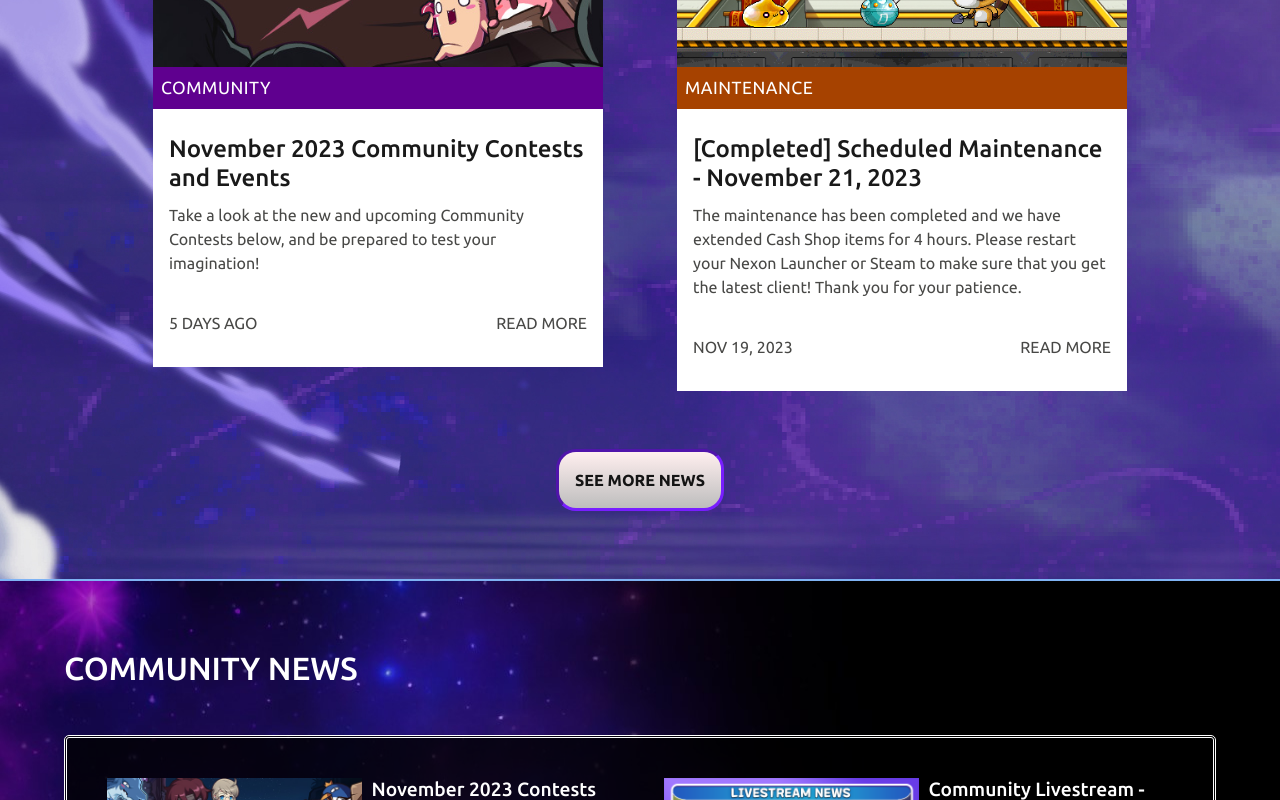
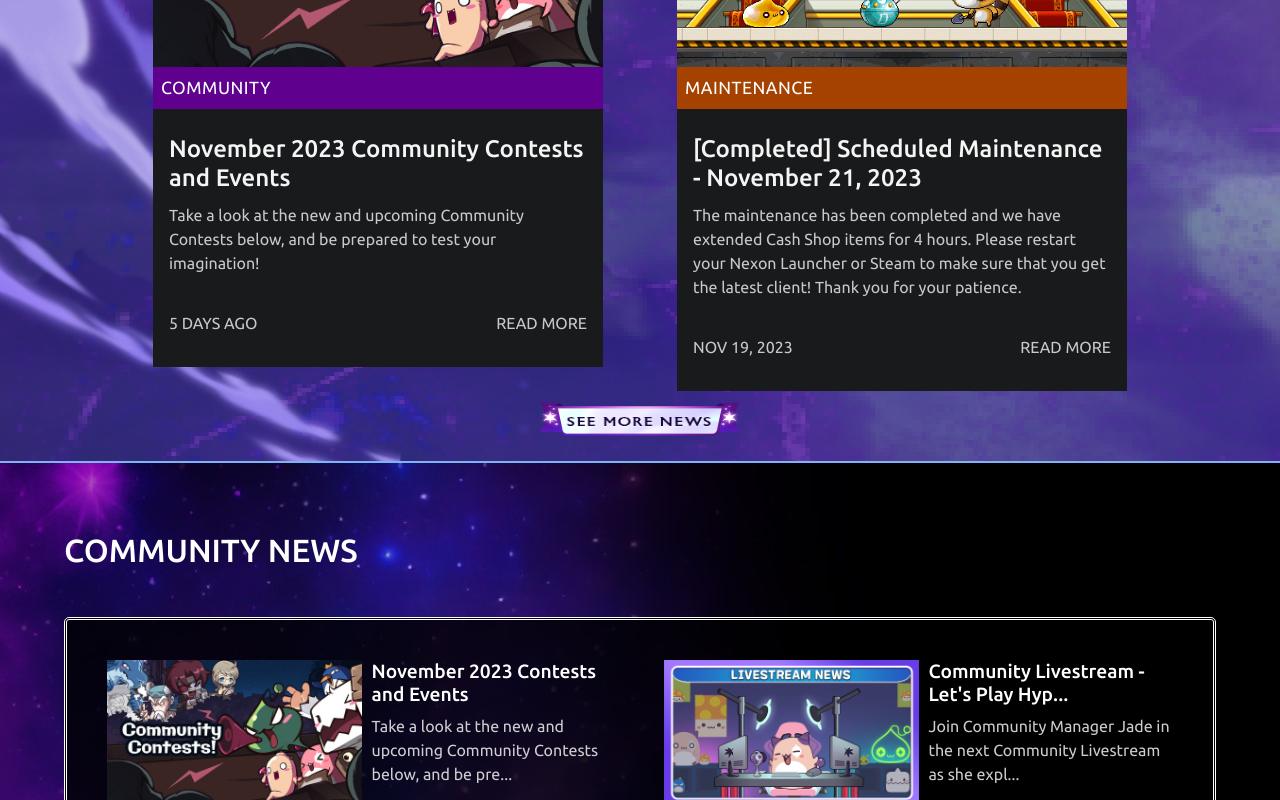
Before and after one commit to RebeccaCL303/maplestory-landing-page, a React (Create React App) app: page / in a window 1280 px wide. Shown: the part 1500-2300 px from the top of the page. Built offline with nearby package versions, Linux system fonts and the light colour scheme.

Commit message:
wrote template for using an image as a buttom

```diff
--- a/src/App.css
+++ b/src/App.css
@@ -8,8 +8,8 @@
 }
 
 .App button {
- background: linear-gradient(rgb(255, 239, 239), rgb(189, 189, 189));
- color: rgb(20, 20, 20);
+ background-color: #312244;
+ color: #fdf8fb;
  border-radius: 20px;
  border: 3px inset #781eff;
  padding: 5px 15px;
@@ -29,3 +29,14 @@
 .App :is(.Community, .Featured) {
  text-overflow: ellipsis;
 }
+
+.App .sr-only {
+ width: 1px;
+ height: 1px;
+ padding: 0;
+ margin: -1px;
+ overflow: hidden;
+ clip: rect(0, 0, 0, 0);
+ white-space: nowrap;
+ border: 0;
+}
--- a/src/Featured/Featured.css
+++ b/src/Featured/Featured.css
@@ -11,8 +11,15 @@
  margin: auto;
 }
 
-.Featured button {
- margin: 3rem auto;
+.Featured .button-wrap {
+ width: min-content;
+ margin: auto;
+}
+
+.Featured .button-wrap img {
+ width: 12.5em;
+ height: 2.5em;
+ cursor: pointer;
 }
 
 .Featured h2 {
@@ -20,7 +27,7 @@
 }
 
 .Featured h4 {
- color: #191919;
+ color: whitesmoke;
  margin: 10px 0;
 }
 
@@ -28,7 +35,8 @@
 
 .Featured .card {
  border-radius: 0;
- color: #484846;
+ color: whitesmoke;
+ background-color: #181a1b;
  padding: 0;
  margin: 10px auto;
  width: 90%;
@@ -43,6 +51,10 @@
 
 .Featured .card .text {
  margin: 1rem;
+}
+
+.Featured .card .text p {
+ opacity: 0.8;
 }
 
 .Featured .card-bottom p {
--- a/src/Featured/Featured.js
+++ b/src/Featured/Featured.js
@@ -3,10 +3,24 @@ import blackFriday from "../images/Featured/black-friday.jpg";
 import sixthJob from "../images/Featured/6th-job-patch.jpg";
 import contests from "../images/Featured/community-contests.jpg";
 import maintenance from "../images/Featured/maintenance.jpg";
+import seeMoreRest from "../images/buttons/see-more-news-rest.png";
+import seeMoreHover from "../images/buttons/see-more-news-over.png";
 
 import "./Featured.css";
 
 export default function Featured() {
+ function change() {
+  const img = document.querySelector(".see-more");
+  img.src = { seeMoreHover };
+  img.alt = "see more2";
+ }
+
+ function change2() {
+  const img = document.querySelector(".see-more");
+  img.src = { seeMoreRest };
+  img.alt = "see more";
+ }
+
  return (
   <div className="Featured">
    <div className="featured-wrap">
@@ -86,9 +100,16 @@ export default function Featured() {
      </div>
     </div>
    </div>
-   <button className="p-3">
-    <strong>SEE MORE NEWS</strong>
-   </button>
+   <p className="button-wrap">
+    <img
+     onMouseEnter={change}
+     onMouseLeave={change2}
+     className="see-more"
+     src={seeMoreRest}
+     alt="see more"
+    />
+    <span className="sr-only">SEE MORE NEWS</span>
+   </p>
   </div>
  );
 }
```
Also changed, not shown: src/images/buttons/see-more-news-over.png (added), src/images/buttons/see-more-news-rest.png (added).
